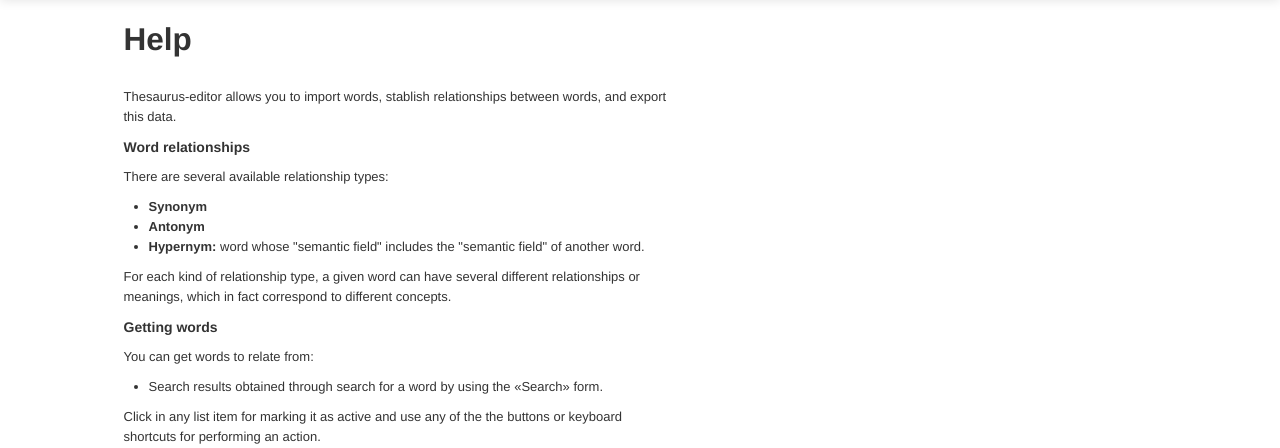
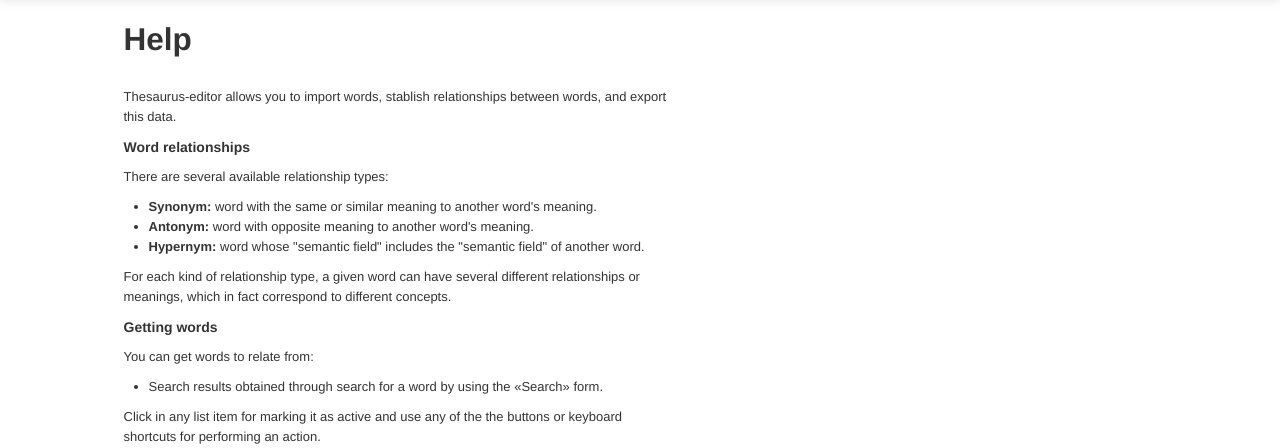
Before and after one commit to unho/thesaurus_editor, a Django app: template thesaurus/templates/help.html in a window 1280 px wide. Shown: the part 41-489 px from the top of the page. Run offline with Django 3.2, Linux system fonts and the light colour scheme; the template is opened without the code that fills it, so the values that code supplies are empty; parts of the project's set-up code (start-up, migrations or seed data) failed here and were passed over.

Commit message:
Added explanation about relationship types in the help

```diff
--- a/thesaurus/templates/help.html
+++ b/thesaurus/templates/help.html
@@ -32,8 +32,8 @@ Thesaurus-editor. If not, see <http://www.gnu.org/licenses/>.
             <h5>{% blocktrans %}Word relationships{% endblocktrans %}</h5>
             <p>{% blocktrans %}There are several available relationship types:{% endblocktrans %}</p>
             <ul>
-                <li><strong>{% blocktrans %}Synonym{% endblocktrans %}</strong></li>
-                <li><strong>{% blocktrans %}Antonym{% endblocktrans %}</strong></li>
+                <li><strong>{% blocktrans %}Synonym:{% endblocktrans %}</strong> {% blocktrans %}word with the same or similar meaning to another word's meaning.{% endblocktrans %}</li>
+                <li><strong>{% blocktrans %}Antonym:{% endblocktrans %}</strong> {% blocktrans %}word with opposite meaning to another word's meaning.{% endblocktrans %}</li>
                 <li><strong>{% blocktrans %}Hypernym:{% endblocktrans %}</strong> {% blocktrans %}word whose "semantic field" includes the "semantic field" of another word.{% endblocktrans %}</li>
             </ul>
 
```
